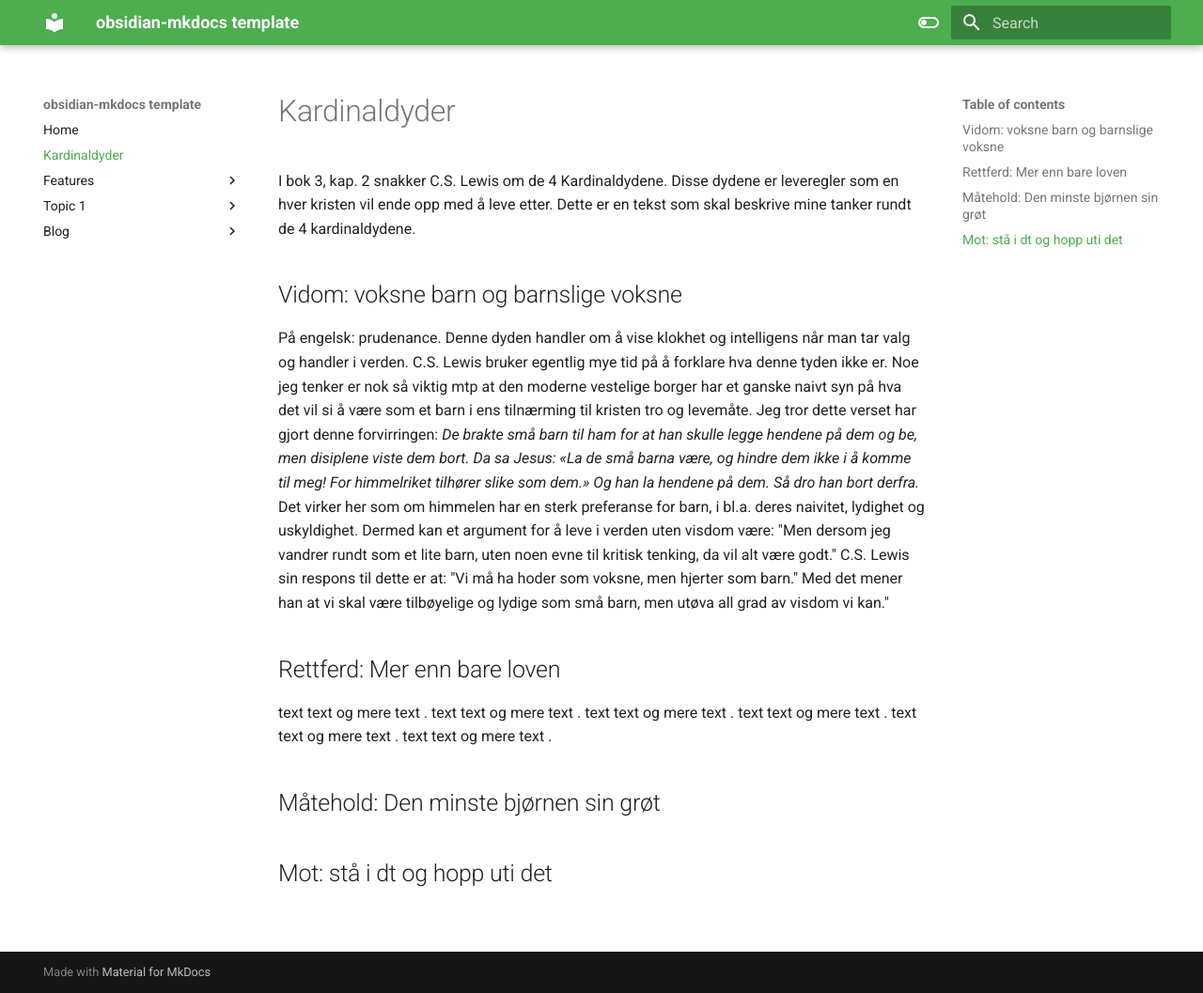
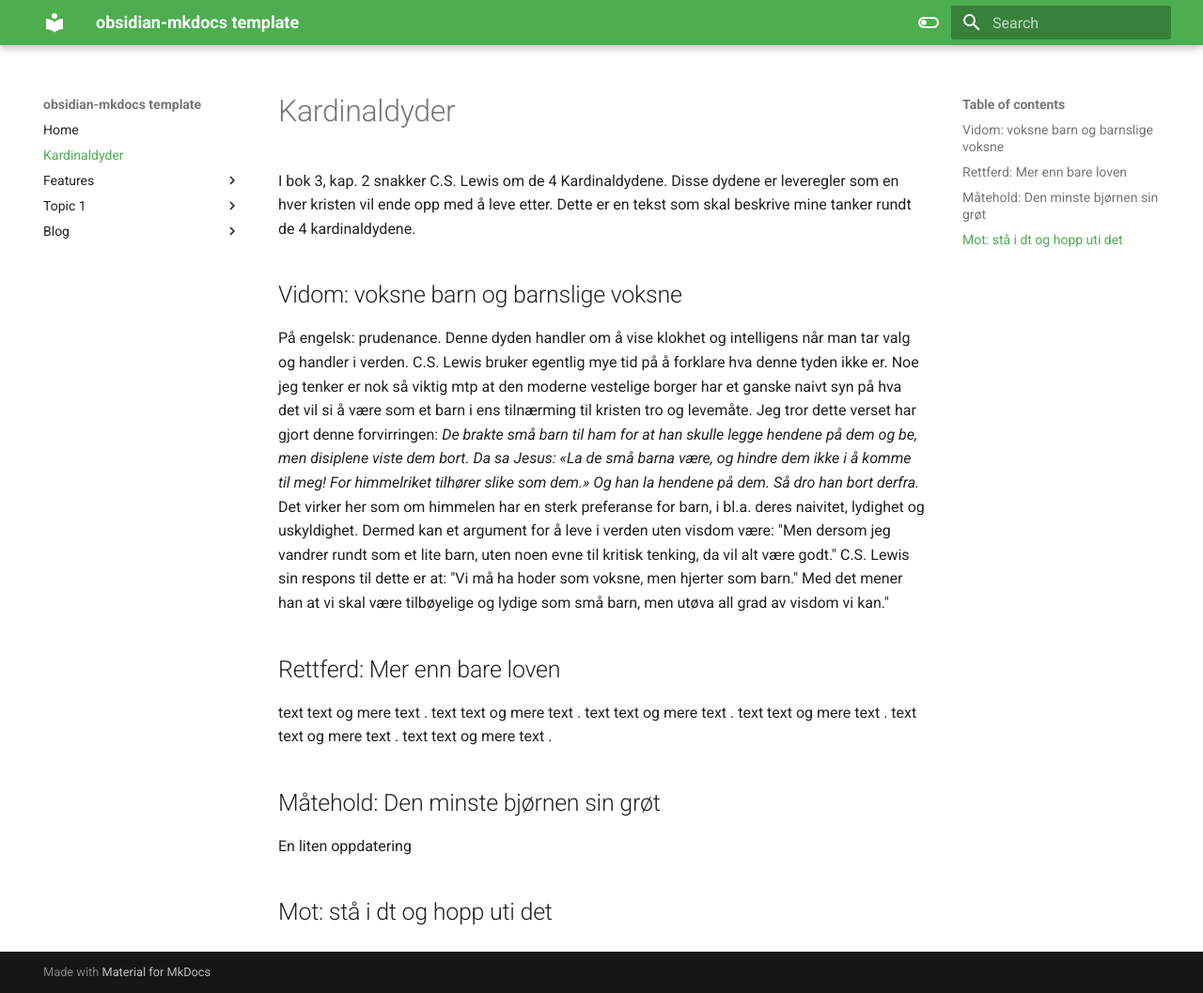
Before and after one commit to GardF/gardsblog, an MkDocs documentation site: the page built from docs/Kardinaldyd-blogpost.md, in a window 1280 px wide and 1057 px high. Shown: the whole window at 94% size. Built offline with MkDocs 1.6.1 and Material for MkDocs 9.7.7, drawn with Linux system fonts in a browser that asks for light colours.

Commit message:
Update Kardinaldyd-blogpost.md

```diff
--- a/docs/Kardinaldyd-blogpost.md
+++ b/docs/Kardinaldyd-blogpost.md
@@ -12,4 +12,6 @@ text text og mere text .
 text text og mere text .
 ## Måtehold: Den minste bjørnen sin grøt
 
+En liten oppdatering
+
 ## Mot: stå i dt og hopp uti det
```
